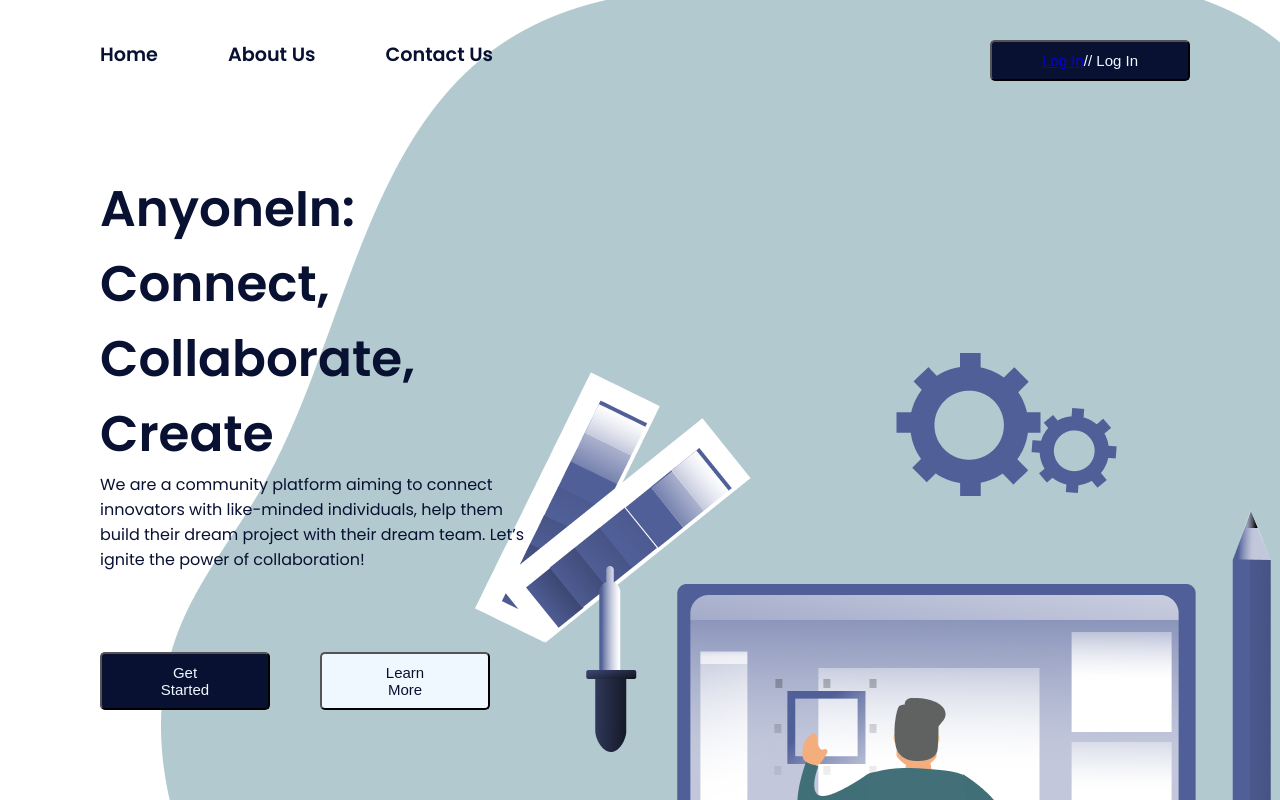
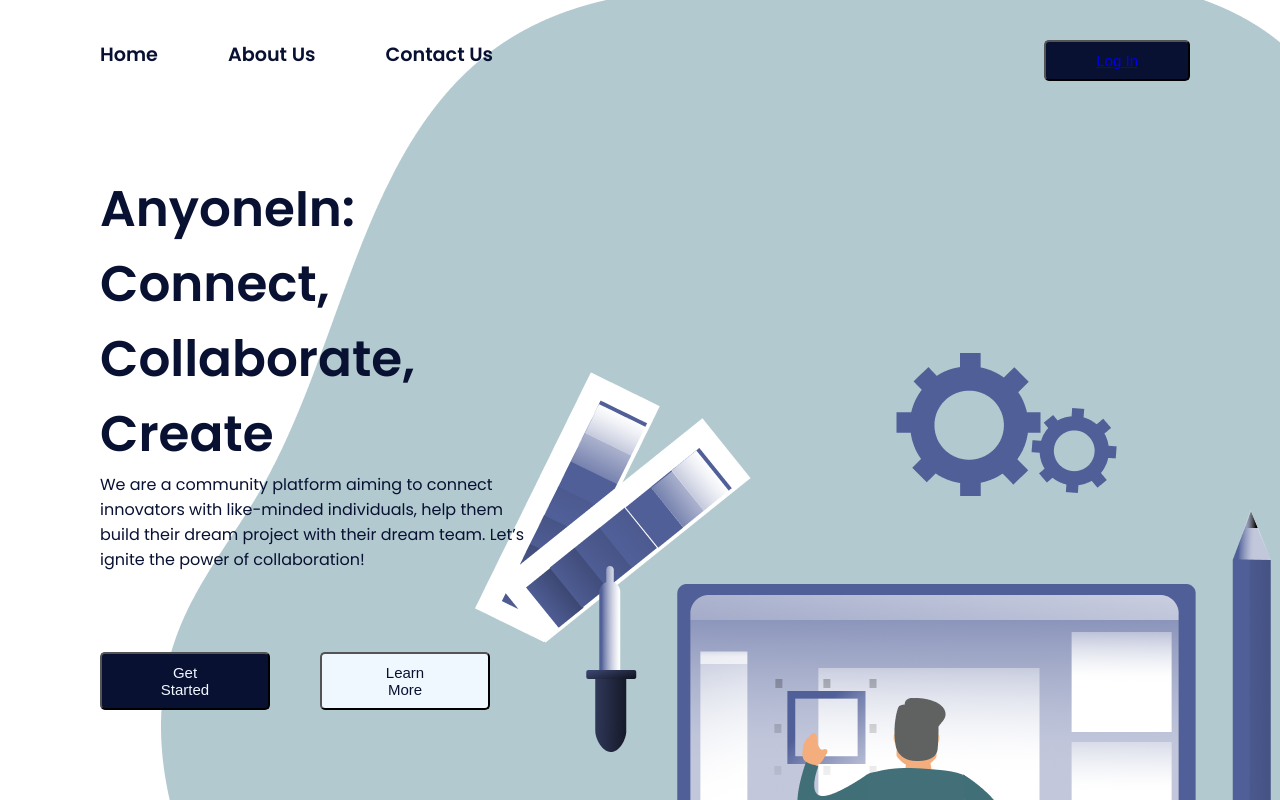
Before and after one commit to nayeem-mehedi/uow-comp8967-anyonein, a React (Create React App) app in the folder frontend/: page / in a window 1280 px wide. Built offline with nearby package versions, Linux system fonts and the light colour scheme.

Commit message:
Update Navbar.js

```diff
--- a/frontend/src/components/landing-page/landing1/Navbar.js
+++ b/frontend/src/components/landing-page/landing1/Navbar.js
@@ -11,7 +11,7 @@ function Navbar() {
 
             <button className="login-button">
                 <a href="/">Log In</a>
-                // Log In
+                {/* Log In */}
             </button>
         </nav>
     </div>
```
